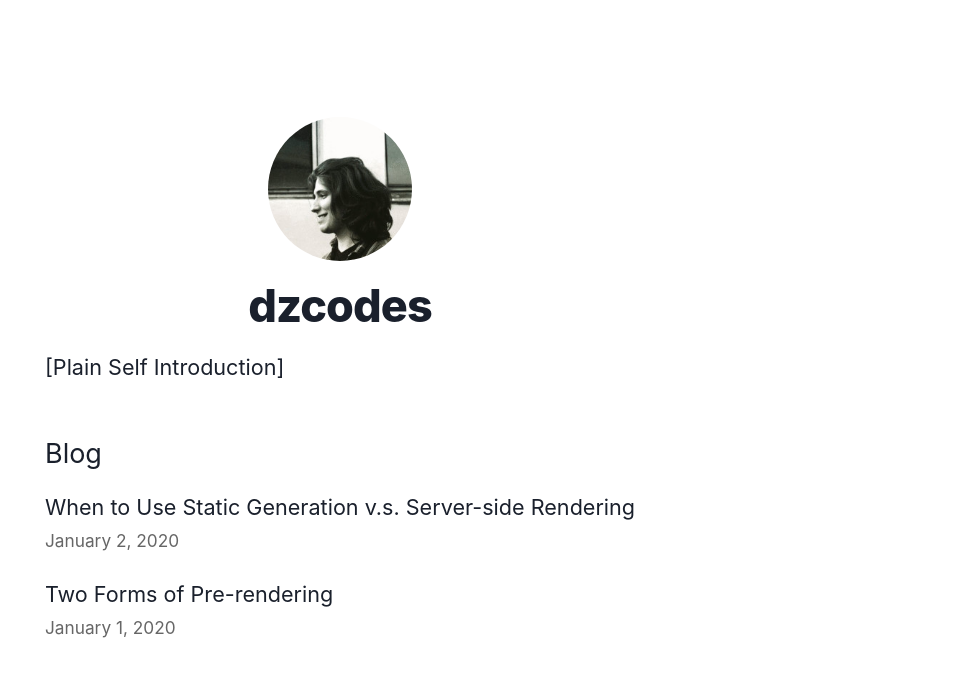
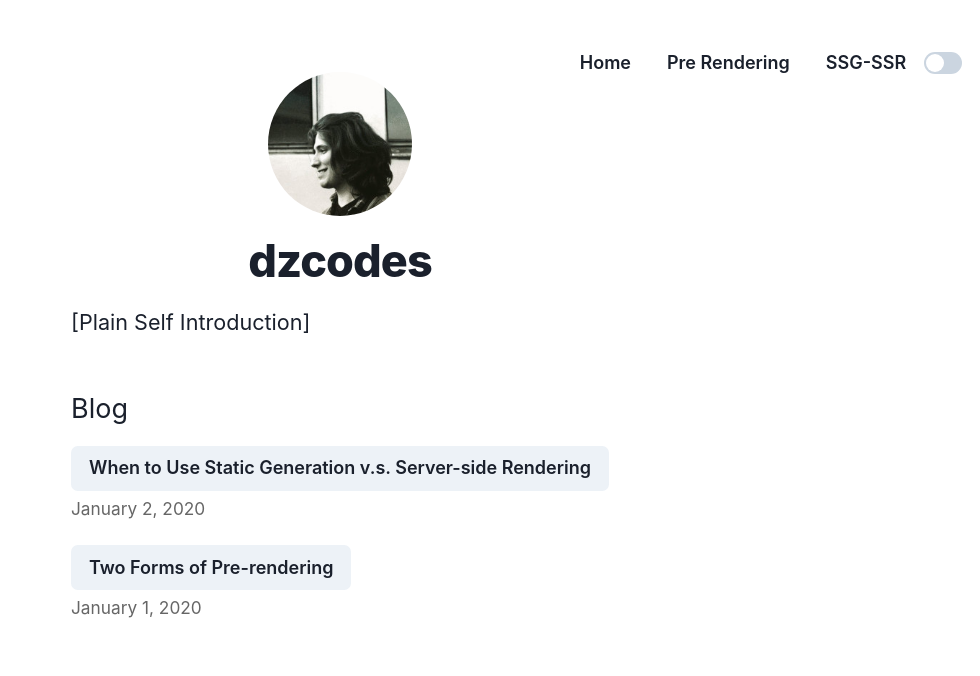
Before and after one commit to zachyking/nextjs-tut, a Next.js app: page / in a window 1280 px wide. Shown: the top 676 px of the page, without its empty margins (300-1280 px from the left). Built offline with nearby package versions, Linux system fonts and the light colour scheme.

Commit message:
💄  added navbar with darkmode switch

```diff
--- /dev/null
+++ b/components/NextChakraLink.tsx
@@ -0,0 +1,39 @@
+import { PropsWithChildren } from "react"
+import NextLink from "next/link"
+import { LinkProps as NextLinkProps } from "next/dist/client/link"
+import {
+  Link as ChakraLink,
+  LinkProps as ChakraLinkProps,
+} from "@chakra-ui/react"
+
+export type NextChakraLinkProps = PropsWithChildren<
+  NextLinkProps & Omit<ChakraLinkProps, "as">
+>
+
+//  Has to be a new component because both chakra and next share the `as` keyword
+export default function NextChakraLink({
+    href,
+    as,
+    replace,
+    scroll,
+    shallow,
+    prefetch,
+    children,
+    ...chakraProps
+  }:
+    NextChakraLinkProps
+) {
+  return (
+    <NextLink
+      passHref={true}
+      href={href}
+      as={as}
+      replace={replace}
+      scroll={scroll}
+      shallow={shallow}
+      prefetch={prefetch}
+    >
+      <ChakraLink {...chakraProps}>{children}</ChakraLink>
+    </NextLink>
+  )
+}
--- a/components/darkmodeswtich.tsx
+++ b/components/darkmodeswtich.tsx
@@ -1,14 +1,66 @@
-import {useColorMode, IconButton } from '@chakra-ui/react'
-import { MoonIcon, SunIcon } from '@chakra-ui/icons'
+import { useColorMode, Switch, Flex, Button, IconButton } from '@chakra-ui/react'
+import { useState } from 'react'
+import { HamburgerIcon, CloseIcon } from '@chakra-ui/icons'
+import NextChakraLink from '../components/NextChakraLink'
+// import { MoonIcon, SunIcon } from '@chakra-ui/icons'
 
 
 export default function DarkModeSwitch() {
     const { colorMode, toggleColorMode } = useColorMode()
+    const isDark = colorMode === 'dark'
     return (
-        <IconButton
-            aria-label="Toggle Dark Switch"
-            icon={colorMode === 'dark' ? <SunIcon/> : <MoonIcon/>}
-            onClick={toggleColorMode}
-        />
+        <Flex>
+            <Flex
+              pos="fixed"
+              top="1rem"
+              right="1rem"
+              align="center"
+            >
+                <Flex>
+                    <NextChakraLink href="/">
+                        <Button
+                          as="a"
+                          variant="ghost"
+                          aria-label="Home"
+                          my={5}
+                          w="100%"
+                        >Home</Button>
+                    </NextChakraLink>
+                    <NextChakraLink href="posts/pre-rendering">
+                        <Button
+                          as="a"
+                          variant="ghost"
+                          aria-label="Home"
+                          my={5}
+                          w="100%"
+                        >Pre Rendering</Button>
+                    </NextChakraLink>
+                    <NextChakraLink href="/posts/ssg-ssr">
+                        <Button
+                          as="a"
+                          variant="ghost"
+                          aria-label="Home"
+                          my={5}
+                          w="100%"
+                        >SSG-SSR</Button>
+                    </NextChakraLink>
+                </Flex>
+
+                <Switch
+                  margin-left="10px"
+                  color="green"
+                  isChecked={isDark}
+                  onChange={toggleColorMode}
+                />
+            </Flex>
+
+
+
+        </Flex>
     )
+    // <IconButton
+        //     aria-label="Toggle Dark Switch"
+        //     icon={colorMode === 'dark' ? <SunIcon/> : <MoonIcon/>}
+        //     onClick={toggleColorMode}
+        // />
 }
--- a/components/layout.tsx
+++ b/components/layout.tsx
@@ -50,7 +50,7 @@ export default function Layout({
               <a>
                 <Image
                   priority
-                  src="/images/profile.jpg"
+                  src="/images/profile.jpeg"
                   className={utilStyles.borderCircle}
                   height={108}
                   width={108}
--- a/pages/_app.tsx
+++ b/pages/_app.tsx
@@ -1,10 +1,10 @@
 import '../styles/global.css'
 import { AppProps } from 'next/app'
 import { ChakraProvider } from "@chakra-ui/react"
-
+import theme from '../styles/theme'
 export default function App({ Component, pageProps }: AppProps) {
   return <>
-        <ChakraProvider>
+        <ChakraProvider theme={theme}>
             <Component {...pageProps} />
         </ChakraProvider>
         </>
--- a/pages/index.tsx
+++ b/pages/index.tsx
@@ -2,11 +2,12 @@ import Head from 'next/head'
 import Layout, { siteTitle } from '../components/layout'
 import utilStyles from '../styles/utils.module.css'
 import { getSortedPostsData } from '../lib/posts'
-import Link from 'next/link'
+// import Link from 'next/link'
 import Date from '../components/date'
 import { GetStaticProps } from 'next'
-import { Text, Heading, Flex, Stack } from '@chakra-ui/react'
+import { Flex, Stack, Button, useColorModeValue } from '@chakra-ui/react'
 import DarkModeSwitch from '../components/darkmodeswtich'
+import NextChakraLink from '../components/NextChakraLink'
 
 export default function Home({
   allPostsData
@@ -17,6 +18,7 @@ export default function Home({
     id: string
   }[]
 }) {
+  // const color = useColorModeValue("white", "gray.800")
   return (
     <Stack
     as="main"
@@ -46,9 +48,9 @@ export default function Home({
           <ul className={utilStyles.list}>
             {allPostsData.map(({ id, date, title }) => (
               <li className={utilStyles.listItem} key={id}>
-                <Link href={`/posts/${id}`}>
-                  <a>{title}</a>
-                </Link>
+                <NextChakraLink href={`/posts/${id}`}>
+                  <Button>{title}</Button>
+                </NextChakraLink>
                 <br />
                 <small className={utilStyles.lightText}>
                   <Date dateString={date} />
--- a/pages/posts/[id].tsx
+++ b/pages/posts/[id].tsx
@@ -4,6 +4,7 @@ import Head from 'next/head'
 import Date from '../../components/date'
 import utilStyles from '../../styles/utils.module.css'
 import { GetStaticProps, GetStaticPaths } from 'next'
+
 
 export default function Post({
   postData
--- /dev/null
+++ b/styles/theme.tsx
@@ -0,0 +1,15 @@
+import { extendTheme } from "@chakra-ui/react"
+
+const config: {initialColorMode: "light", useSystemColorMode: boolean} = {
+    initialColorMode: "light",
+    useSystemColorMode: false
+  }
+
+const fontWeights: { normal: number, medium: number, bold: number } = {
+    normal: 300,
+    medium:600,
+    bold: 1000
+}
+
+  const theme = extendTheme({ config, fontWeights })
+  export default theme
```
